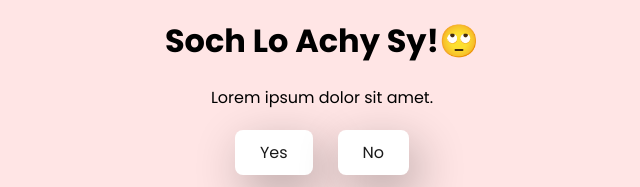
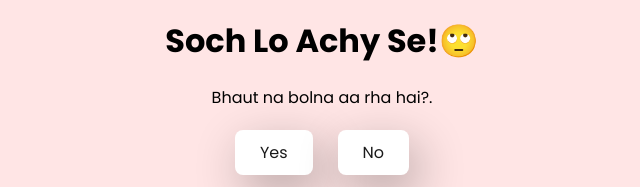
Before and after one commit to sachack21/valentine, a plain HTML site: page no1.html in a window 1280 px wide. Shown: the part 435-622 px from the top of the page, 318-958 px from the left. Drawn offline with Linux system fonts and the light colour scheme.

Commit message:
Update no1.html

```diff
--- a/no1.html
+++ b/no1.html
@@ -14,8 +14,8 @@
     <div class="container">
         <img class="media_gif__MBeQG" style="aspect-ratio:370/320" src="https://i.giphy.com/ixoMvaJ2NhFgouq9aY.webp"
             alt="" width="280">
-        <h1>Soch Lo Achy Sy!🙄</h1>
-        <p>Lorem ipsum dolor sit amet.</p>
+        <h1>Soch Lo Achy Se!🙄</h1>
+        <p>Bhaut na bolna aa rha hai?.</p>
         <div class="btn">
             <a href="yes.html">Yes</a>
             <a href="no2.html">No</a>
```
